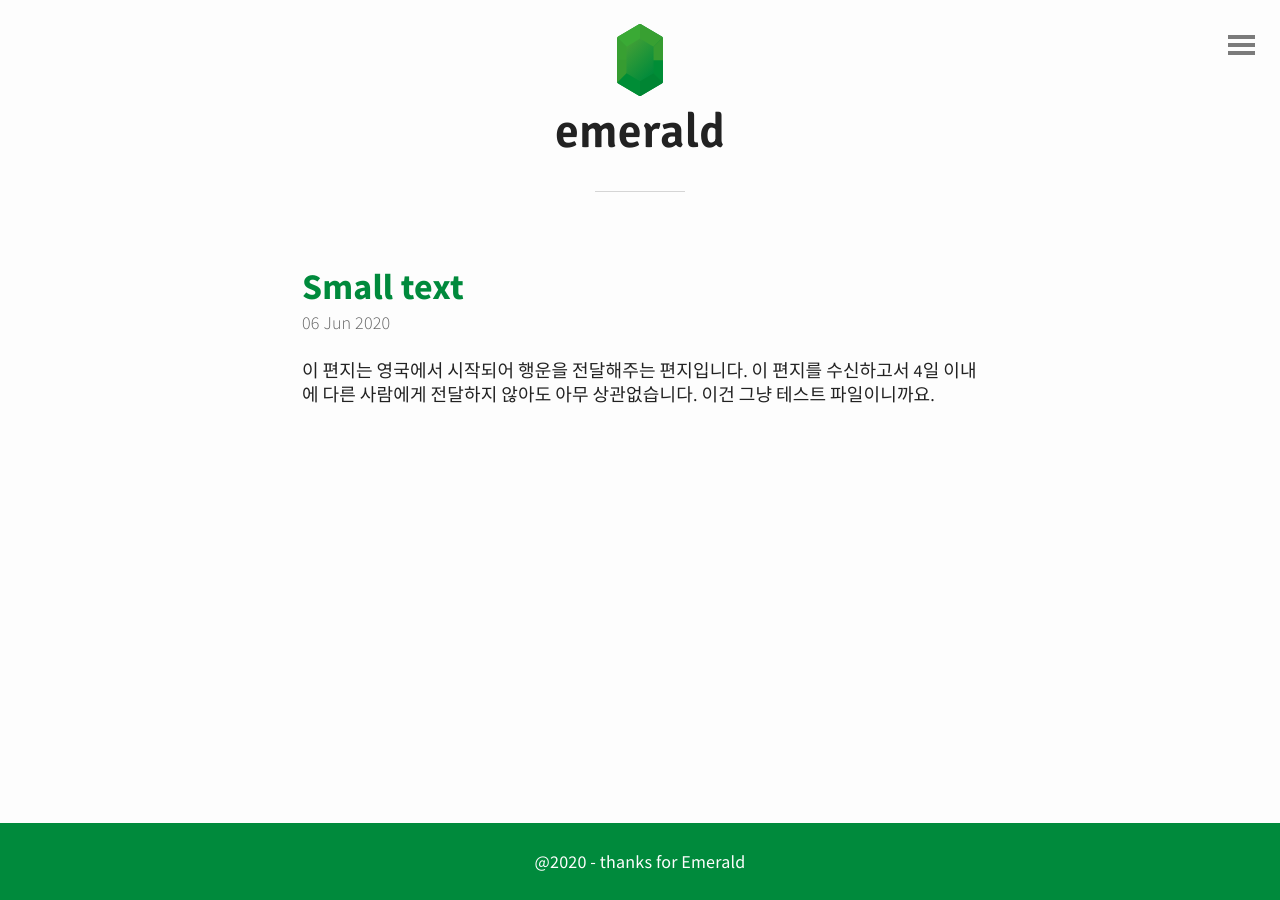
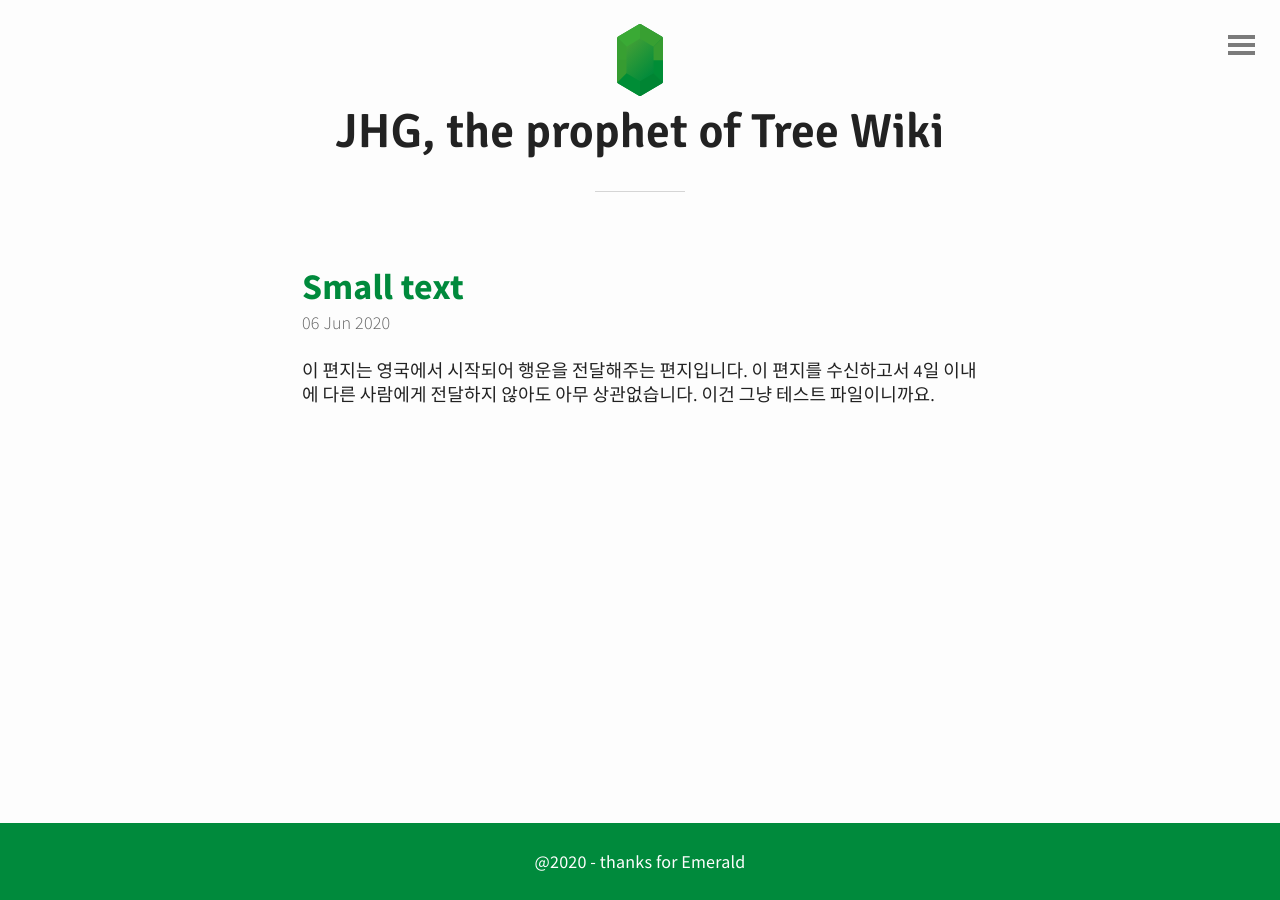
Before and after one commit to treewikiprophet/treewikiprophet, a Jekyll site: the page built from index.html, in a window 1280 px wide. Built offline with Jekyll 4.4.1, drawn with Linux system fonts in a browser that asks for light colours; the list of posts is cut into pages by our own code.

Commit message:
Update header.html

```diff
--- a/_includes/header.html
+++ b/_includes/header.html
@@ -1,6 +1,6 @@
 <header id="header">
 	<a href="{{ site.baseurl }}">
 		<img src="{{ "/img/emerald.svg" | prepend: site.baseurl | replace: '//', '/' }}" alt="Emerald Logo">
-	  <h1>emerald</h1>
+	  <h1>JHG, the prophet of Tree Wiki</h1>
 	</a>
 </header>
```
